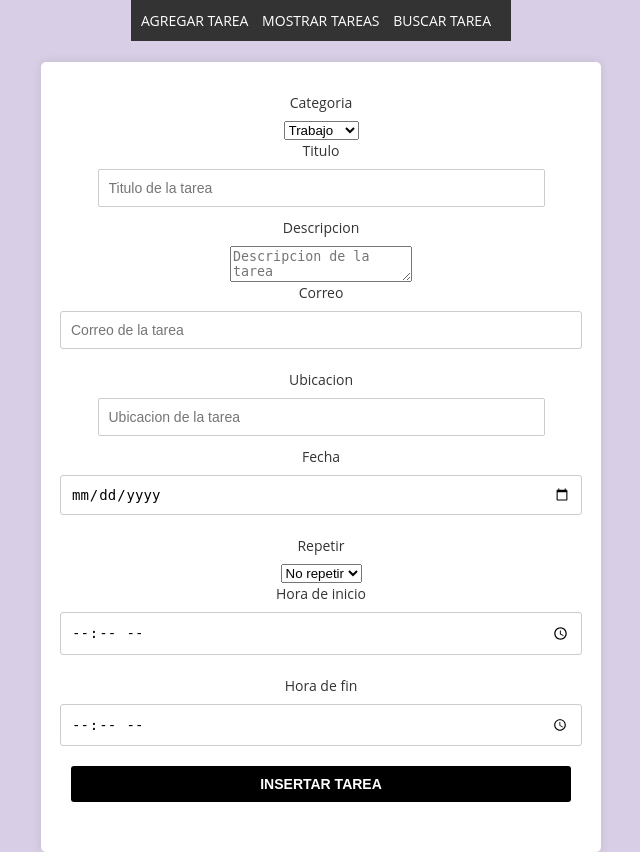
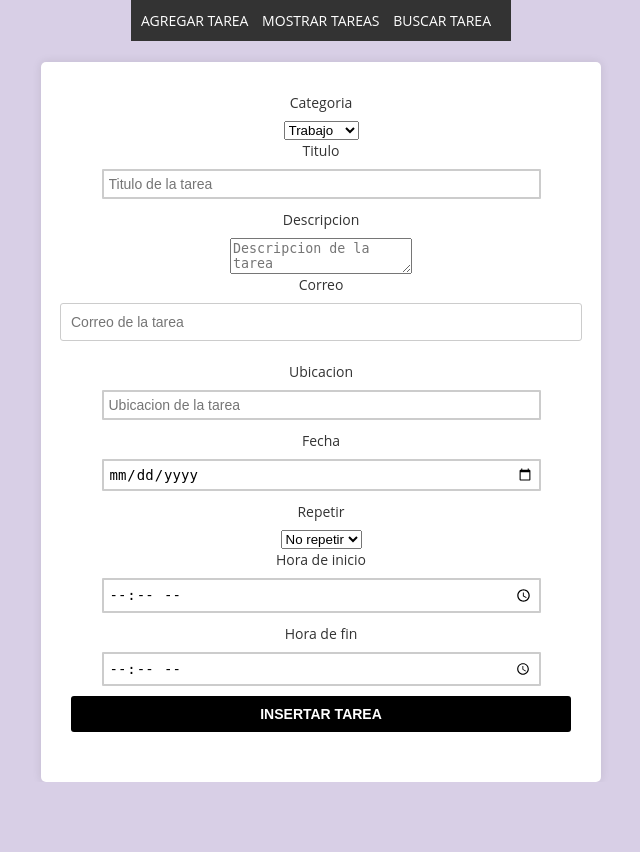
Before and after one commit to shakirs/DESARROLLO7, a PHP site: page / in a window 1280 px wide. Shown: the part 62-914 px from the top of the page, without its empty margins (319-959 px from the left). After the commit the page ends 844 px from the top, so only its background shows below. Run offline with PHP 8.4, Linux system fonts and the light colour scheme.

Commit message:
Actualizacion victor

```diff
--- a/Agenda_Digital/css/estilo.css
+++ b/Agenda_Digital/css/estilo.css
@@ -120,9 +120,27 @@ nav ul li a{
 
 input[type="text"]{
     width: 85%;
-    padding: 10px;
-    border: 1px solid #ccc;
-    border-radius: 2px;
+    padding: 5px;
+    border: 2px solid #ccc;
+    border-radius: 1px;
     margin-bottom: 10px;
     font-size: 1em;
 }
+
+input[type="date"]{
+    width: 85%;
+    padding: 5px;
+    border: 2px solid #ccc;
+    border-radius: 1px;
+    margin-bottom: 10px;
+    font-size: 1em;
+}
+
+input[type="time"]{
+    width: 85%;
+    padding: 5px;
+    border: 2px solid #ccc;
+    border-radius: 1px;
+    margin-bottom: 10px;
+    font-size: 1em;
+}
```
Also changed, not shown: Agenda_Digital/actualizar.php (+14 -15 lines), Agenda_Digital/class/agenda_funciones.php (+73 -62 lines), Agenda_Digital/editar.php (+10 -9 lines), Agenda_Digital/eliminar.php (+4 -4 lines), Agenda_Digital/mostrar_todo.php (+4 -3 lines), Agenda_Digital/procedimientos.sql (+19 -0 lines), Agenda_Digital/tareas.php (+6 -10 lines).
